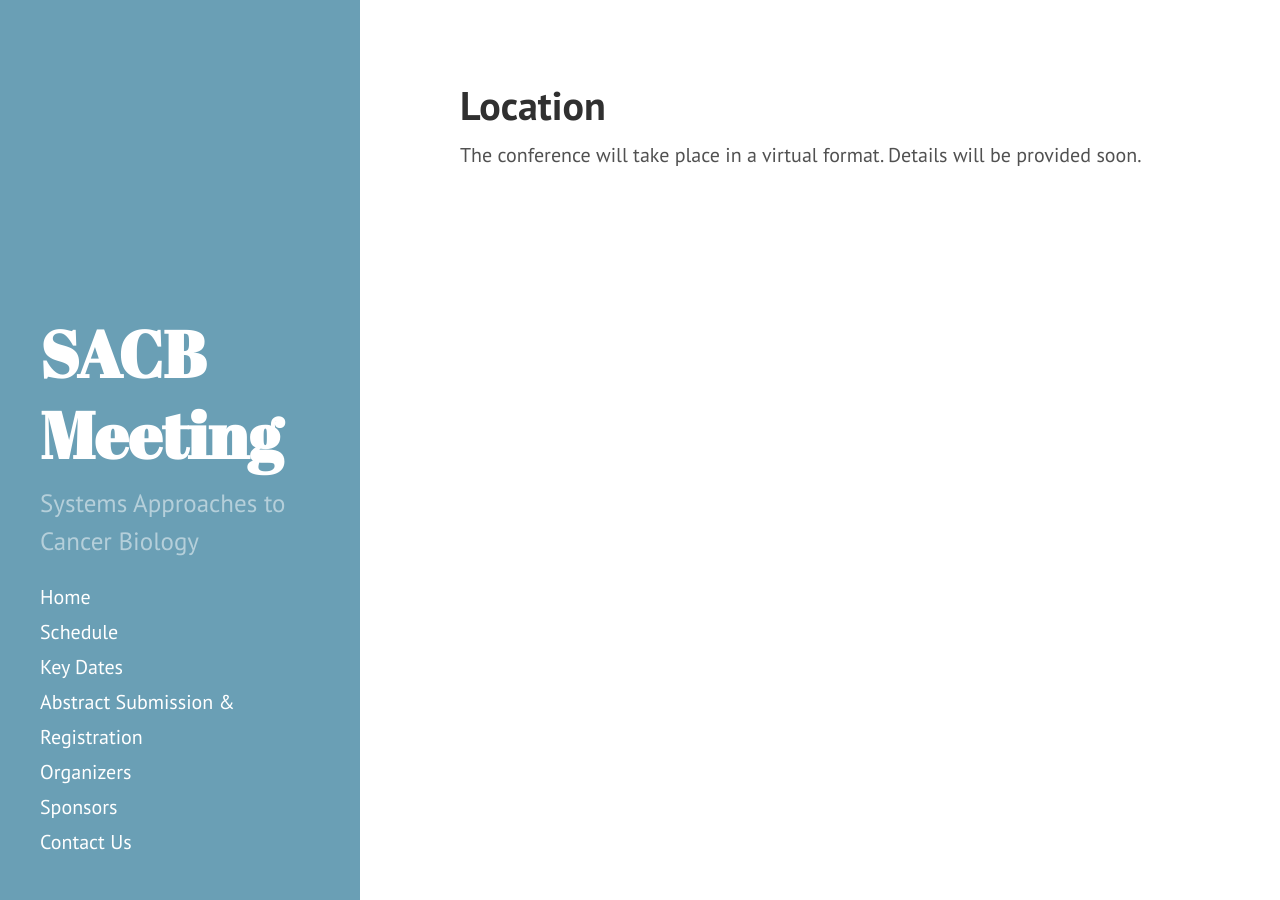
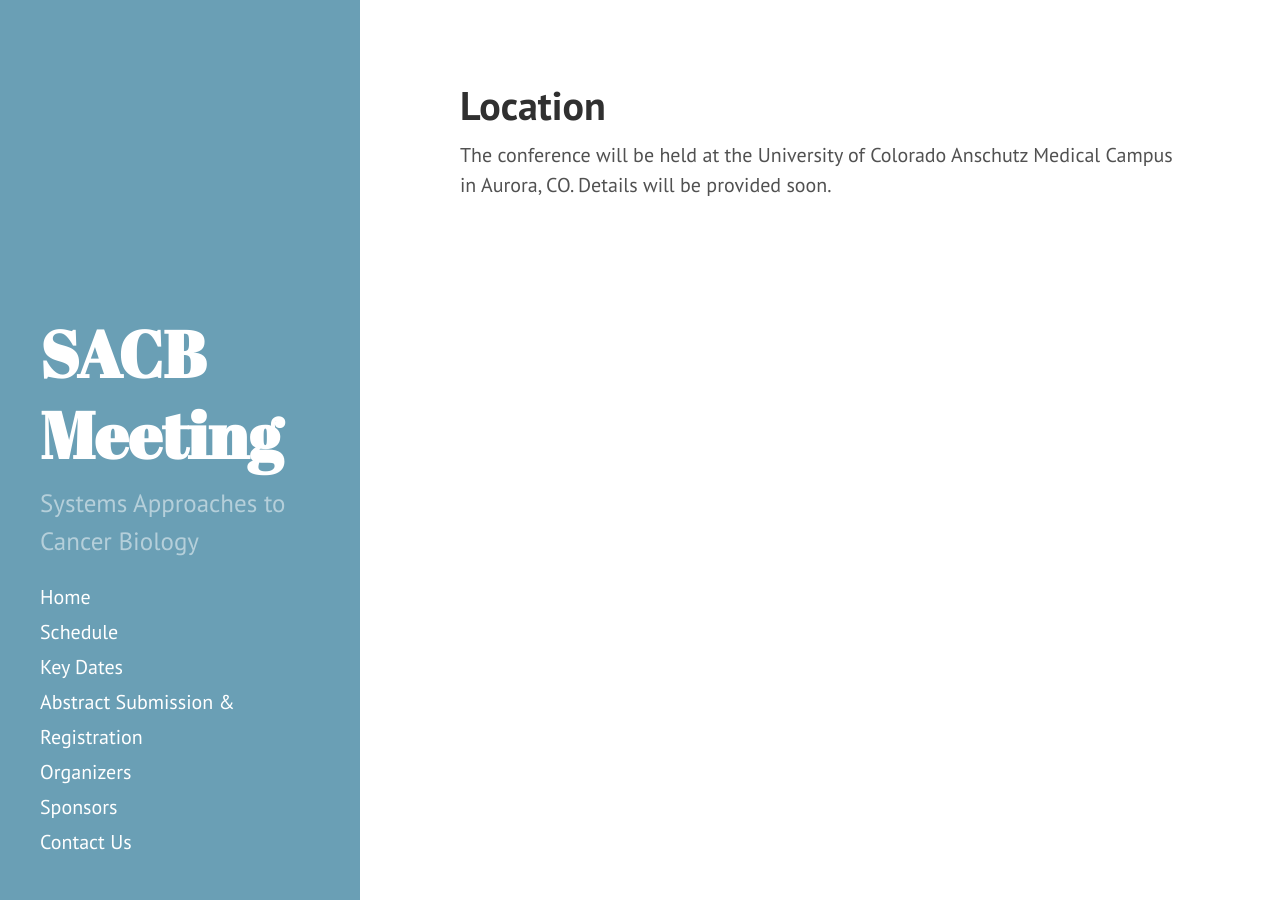
Before and after one commit to AECCSB/sacb-meeting, a Jekyll site: the page built from location.md, in a window 1280 px wide. Built offline with Jekyll 4.4.1, drawn with Linux system fonts in a browser that asks for light colours.

Commit message:
Update location.md
2025

```diff
--- a/location.md
+++ b/location.md
@@ -2,4 +2,4 @@
 title: Location
 layout: page
 ---
-The conference will take place in a virtual format. Details will be provided soon.
+The conference will be held at the University of Colorado Anschutz Medical Campus in Aurora, CO. Details will be provided soon.
```
